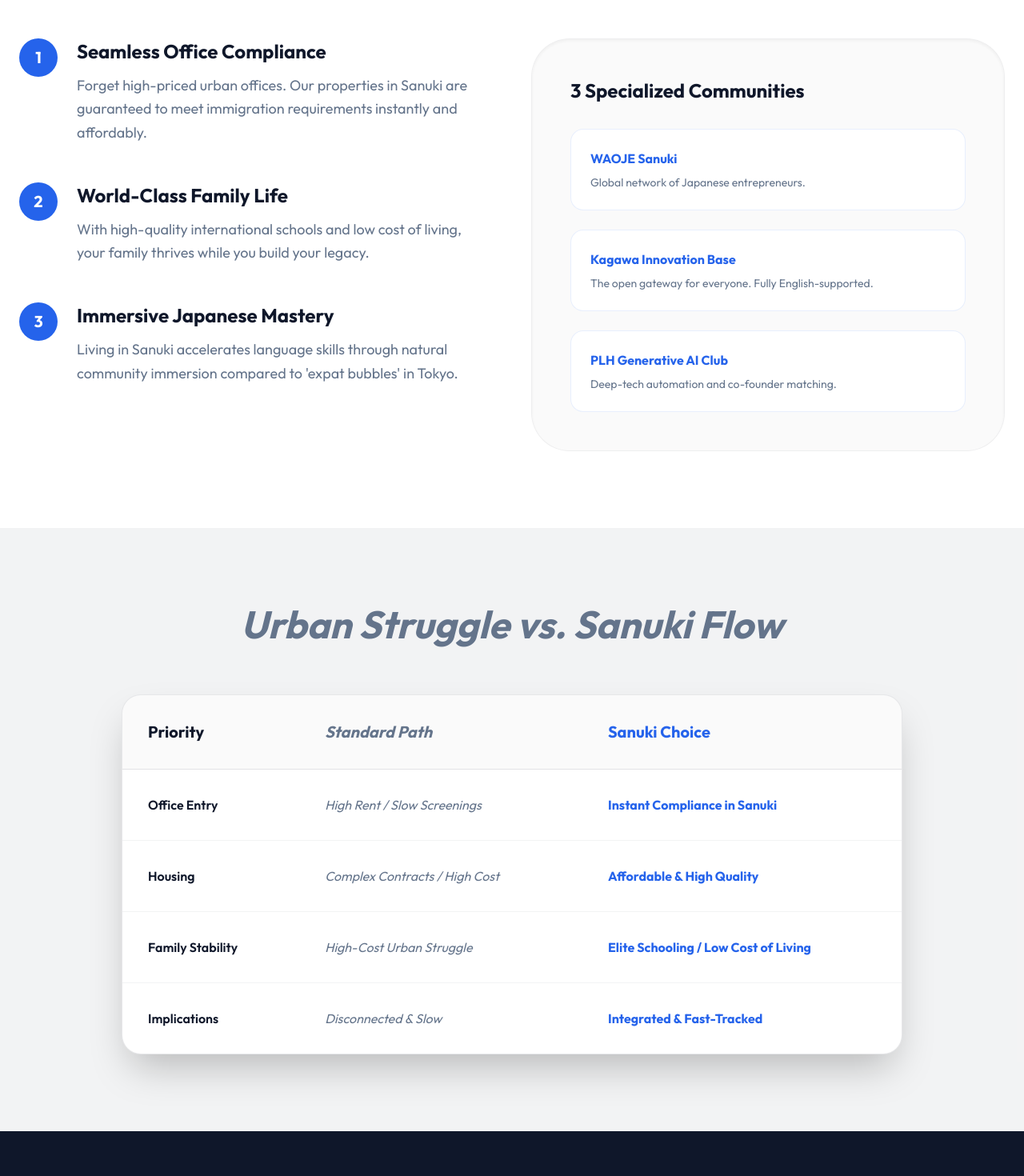
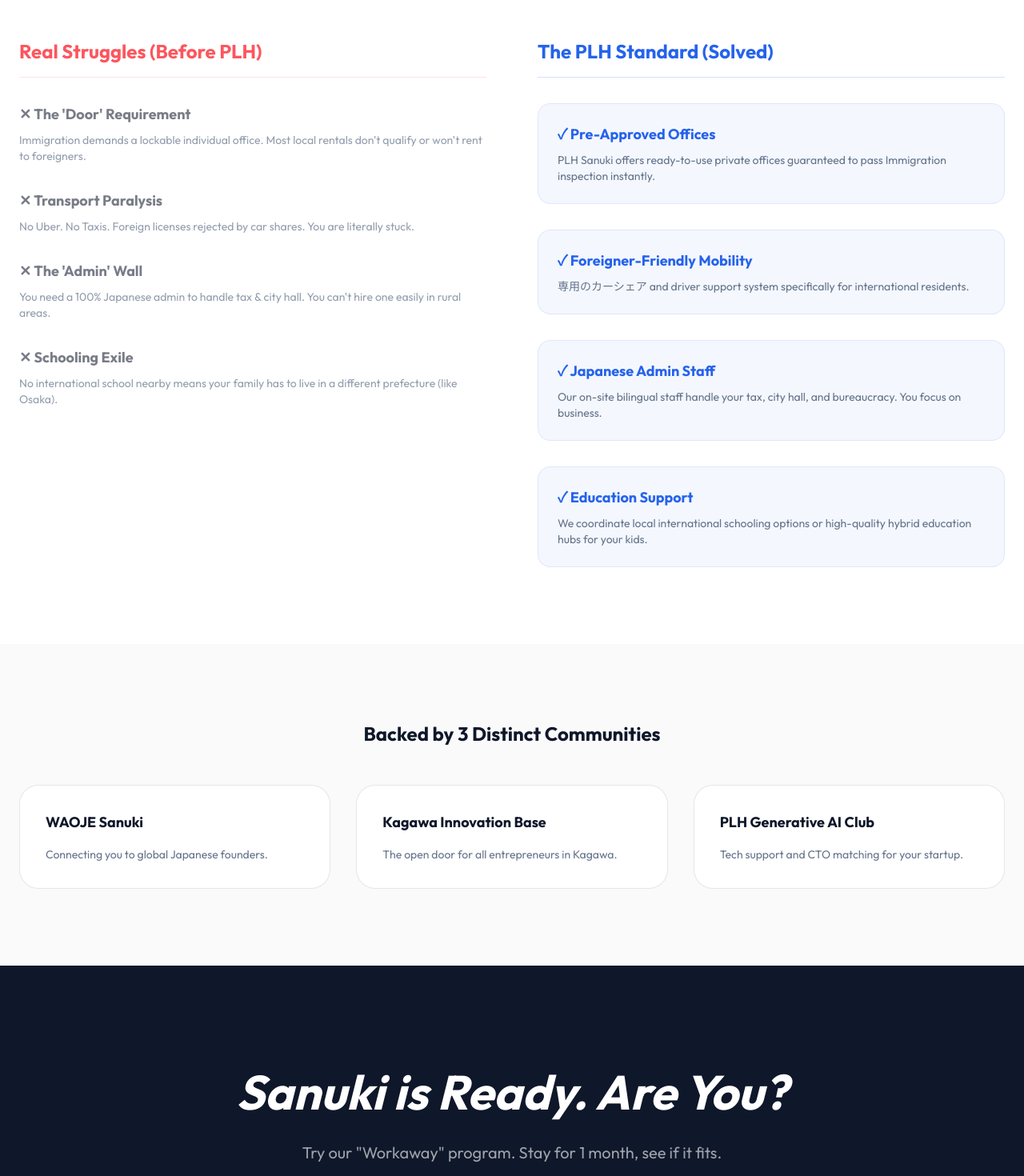
Before and after one commit to takeman555/new-gaijin-pot, a Next.js app: page /sanuki in a window 1280 px wide. Shown: the part 960-2430 px from the top of the page at 80% size. Built offline with nearby package versions, Linux system fonts and the light colour scheme.

Commit message:
Introduce Rohan Shetty case study and position PLH Sanuki as the physical solution hub

```diff
--- a/pages/sanuki.tsx
+++ b/pages/sanuki.tsx
@@ -18,21 +18,25 @@
                     <div className="max-w-7xl mx-auto px-6 grid lg:grid-cols-2 gap-12 items-center text-left">
                         <div>
                             <span className="inline-block py-1 px-3 rounded-full bg-primary/10 text-primary text-xs font-bold tracking-widest uppercase mb-6">
-                                Why Sanuki City?
+                                The Physical Solution
                             </span>
                             <h1 className="text-5xl md:text-7xl font-bold tracking-tight mb-8 leading-[1.1]">
-                                Launch in <span className="text-primary italic">Sanuki</span>. <br />
-                                Optimal Balance.
+                                PLH <span className="text-primary italic">Sanuki</span>. <br />
+                                The Hub That Works.
                             </h1>
                             <p className="text-xl text-secondary mb-10 leading-relaxed max-w-lg italic">
-                                "We recommend Sanuki as your first entry point to Japan. Here is why it might be the best decision for your startup and family."
+                                "I had to live in Osaka for my daughter's school while my office was in Kagawa. I couldn't find a taxi. I was rejected for car share." <br />
+                                <span className="text-sm font-bold not-italic mt-4 block text-foreground">— Rohan Shetty, Entrepreneur in Japan</span>
                             </p>
+                            <button className="px-12 py-5 bg-primary text-white rounded-full font-black text-xl hover:scale-105 transition-transform shadow-2xl">
+                                Book a Visit
+                            </button>
                         </div>
                         <div className="relative">
                             <div className="relative rounded-2xl overflow-hidden shadow-2xl border border-foreground/5 bg-white p-2">
                                 <Image
                                     src="/hero.png"
-                                    alt="Sanuki City Startup Hub"
+                                    alt="PLH Sanuki Hub"
                                     width={800}
                                     height={600}
                                     className="w-full h-auto rounded-xl object-cover"
@@ -42,77 +46,65 @@
                     </div>
                 </section>
 
-                {/* Benefits Section */}
-                <section className="py-24">
+                {/* The "Rohan Paradox" Section */}
+                <section className="py-24 bg-white">
                     <div className="max-w-7xl mx-auto px-6">
-                        <h2 className="text-3xl md:text-5xl font-bold mb-16 italic">Strategic Advantages</h2>
-                        <div className="grid md:grid-cols-2 gap-12">
+                        <h2 className="text-3xl md:text-5xl font-bold mb-16 italic text-center">The "Sanuki Gap" Solved by <span className="text-primary">PLH</span></h2>
+                        <div className="grid md:grid-cols-2 gap-16">
+                            {/* Problem Column */}
                             <div className="space-y-12">
+                                <h3 className="text-2xl font-bold text-red-500/80 mb-8 border-b border-red-100 pb-4">Real Struggles (Before PLH)</h3>
+                                <div className="space-y-8">
                                     {[
-                                    { title: "Seamless Office Compliance", desc: "Forget high-priced urban offices. Our properties in Sanuki are guaranteed to meet immigration requirements instantly and affordably." },
-                                    { title: "World-Class Family Life", desc: "With high-quality international schools and low cost of living, your family thrives while you build your legacy." },
-                                    { title: "Immersive Japanese Mastery", desc: "Living in Sanuki accelerates language skills through natural community immersion compared to 'expat bubbles' in Tokyo." },
+                                        { title: "The 'Door' Requirement", desc: "Immigration demands a lockable individual office. Most local rentals don't qualify or won't rent to foreigners." },
+                                        { title: "Transport Paralysis", desc: "No Uber. No Taxis. Foreign licenses rejected by car shares. You are literally stuck." },
+                                        { title: "The 'Admin' Wall", desc: "You need a 100% Japanese admin to handle tax & city hall. You can't hire one easily in rural areas." },
+                                        { title: "Schooling Exile", desc: "No international school nearby means your family has to live in a different prefecture (like Osaka)." }
                                     ].map((item, i) => (
-                                    <div key={i} className="flex gap-6">
-                                        <div className="w-12 h-12 rounded-full bg-primary text-white flex items-center justify-center font-bold text-xl flex-shrink-0">
-                                            {i + 1}
-                                        </div>
-                                        <div>
-                                            <h4 className="text-2xl font-bold mb-3">{item.title}</h4>
-                                            <p className="text-secondary leading-relaxed text-lg">{item.desc}</p>
-                                        </div>
+                                        <div key={i} className="opacity-70 hover:opacity-100 transition-opacity">
+                                            <h4 className="font-bold text-lg mb-2 text-foreground/80">✕ {item.title}</h4>
+                                            <p className="text-sm text-secondary">{item.desc}</p>
                                         </div>
                                     ))}
                                 </div>
-                            <div className="bg-foreground/[0.02] rounded-[3rem] p-12 border border-foreground/5 shadow-inner">
-                                <h3 className="text-2xl font-bold mb-8">3 Specialized Communities</h3>
-                                <div className="space-y-6">
-                                    <div className="p-6 bg-background rounded-2xl border border-primary/10">
-                                        <h4 className="font-bold text-primary mb-2">WAOJE Sanuki</h4>
-                                        <p className="text-sm text-secondary">Global network of Japanese entrepreneurs.</p>
                             </div>
-                                    <div className="p-6 bg-background rounded-2xl border border-primary/10">
-                                        <h4 className="font-bold text-primary mb-2">Kagawa Innovation Base</h4>
-                                        <p className="text-sm text-secondary">The open gateway for everyone. Fully English-supported.</p>
+
+                            {/* Solution Column */}
+                            <div className="space-y-12">
+                                <h3 className="text-2xl font-bold text-primary mb-8 border-b border-primary/20 pb-4">The PLH Standard (Solved)</h3>
+                                <div className="space-y-8">
+                                    {[
+                                        { title: "Pre-Approved Offices", desc: "PLH Sanuki offers ready-to-use private offices guaranteed to pass Immigration inspection instantly." },
+                                        { title: "Foreigner-Friendly Mobility", desc: "専用のカーシェア and driver support system specifically for international residents." },
+                                        { title: "Japanese Admin Staff", desc: "Our on-site bilingual staff handle your tax, city hall, and bureaucracy. You focus on business." },
+                                        { title: "Education Support", desc: "We coordinate local international schooling options or high-quality hybrid education hubs for your kids." }
+                                    ].map((item, i) => (
+                                        <div key={i} className="bg-primary/5 p-6 rounded-2xl border border-primary/10">
+                                            <h4 className="font-bold text-lg mb-2 text-primary">✓ {item.title}</h4>
+                                            <p className="text-sm text-secondary">{item.desc}</p>
                                         </div>
-                                    <div className="p-6 bg-background rounded-2xl border border-primary/10">
-                                        <h4 className="font-bold text-primary mb-2">PLH Generative AI Club</h4>
-                                        <p className="text-sm text-secondary">Deep-tech automation and co-founder matching.</p>
-                                    </div>
+                                    ))}
                                 </div>
                             </div>
                         </div>
                     </div>
                 </section>
 
-                {/* Comparison Section (Moved from Home) */}
-                <section id="comparison" className="py-24 bg-foreground/5">
-                    <div className="max-w-5xl mx-auto px-6 text-center">
-                        <h2 className="text-3xl md:text-5xl font-bold mb-16 italic text-secondary">Urban Struggle vs. Sanuki Flow</h2>
-                        <div className="overflow-x-auto rounded-3xl border border-foreground/10 bg-background shadow-2xl">
-                            <table className="w-full text-left">
-                                <thead>
-                                    <tr className="border-b border-foreground/10 bg-foreground/[0.02]">
-                                        <th className="p-8 text-xl font-bold">Priority</th>
-                                        <th className="p-8 text-xl font-bold text-secondary italic">Standard Path</th>
-                                        <th className="p-8 text-xl font-bold text-primary">Sanuki Choice</th>
-                                    </tr>
-                                </thead>
-                                <tbody className="divide-y divide-foreground/5">
+                {/* 3 Communities (Already existing but refined) */}
+                <section className="py-24 bg-foreground/[0.02]">
+                    <div className="max-w-7xl mx-auto px-6 text-center">
+                        <h3 className="text-2xl font-bold mb-12">Backed by 3 Distinct Communities</h3>
+                        <div className="grid md:grid-cols-3 gap-8 text-left">
                             {[
-                                        ["Office Entry", "High Rent / Slow Screenings", "Instant Compliance in Sanuki"],
-                                        ["Housing", "Complex Contracts / High Cost", "Affordable & High Quality"],
-                                        ["Family Stability", "High-Cost Urban Struggle", "Elite Schooling / Low Cost of Living"],
-                                        ["Implications", "Disconnected & Slow", "Integrated & Fast-Tracked"]
-                                    ].map((row, i) => (
-                                        <tr key={i} className="group">
-                                            <td className="p-8 font-semibold">{row[0]}</td>
-                                            <td className="p-8 text-secondary italic">{row[1]}</td>
-                                            <td className="p-8 text-primary font-bold">{row[2]}</td>
-                                        </tr>
+                                { name: "WAOJE Sanuki", desc: "Connecting you to global Japanese founders." },
+                                { name: "Kagawa Innovation Base", desc: "The open door for all entrepreneurs in Kagawa." },
+                                { name: "PLH Generative AI Club", desc: "Tech support and CTO matching for your startup." }
+                            ].map((c, i) => (
+                                <div key={i} className="p-8 bg-background border border-foreground/10 rounded-3xl">
+                                    <h4 className="font-bold text-lg mb-4">{c.name}</h4>
+                                    <p className="text-sm text-secondary">{c.desc}</p>
+                                </div>
                             ))}
-                                </tbody>
-                            </table>
                         </div>
                     </div>
                 </section>
@@ -120,10 +112,10 @@
                 {/* CTA */}
                 <section className="py-32 bg-foreground text-background">
                     <div className="max-w-4xl mx-auto px-6 text-center">
-                        <h2 className="text-4xl md:text-6xl font-black mb-8 italic">Interested in Sanuki?</h2>
-                        <p className="text-background/60 text-xl mb-12">Get a consultation on how Sanuki supports your specific journey.</p>
+                        <h2 className="text-4xl md:text-6xl font-black mb-8 italic">Sanuki is Ready. Are You?</h2>
+                        <p className="text-background/60 text-xl mb-12">Try our "Workaway" program. Stay for 1 month, see if it fits.</p>
                         <button className="px-12 py-5 bg-primary text-white rounded-full font-black text-xl hover:scale-105 transition-transform shadow-2xl">
-                            Book a Hub Tour
+                            Apply for PLH Sanuki Residency
                         </button>
                     </div>
                 </section>
```
Also changed, not shown: 1 other file (tests, documents, lock files or other folders). Lines whose indentation alone changed are shown as unchanged.
